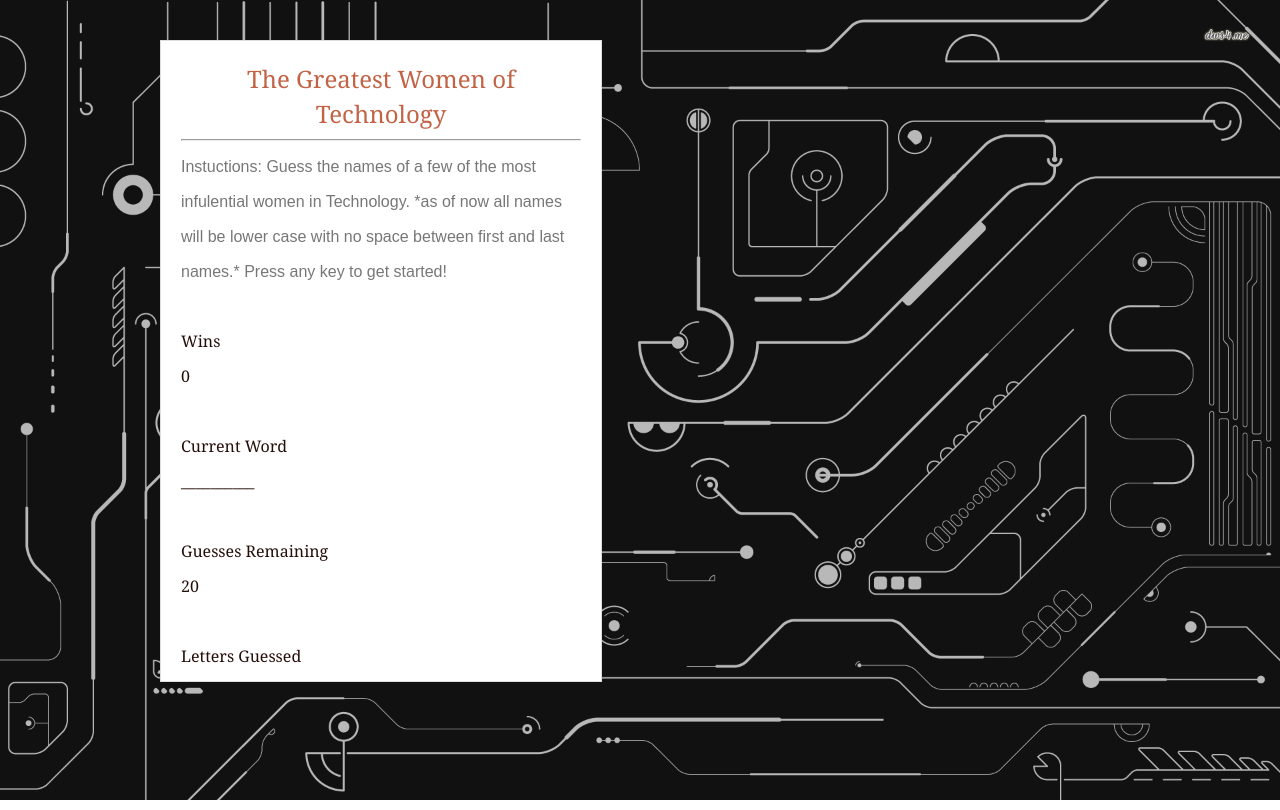
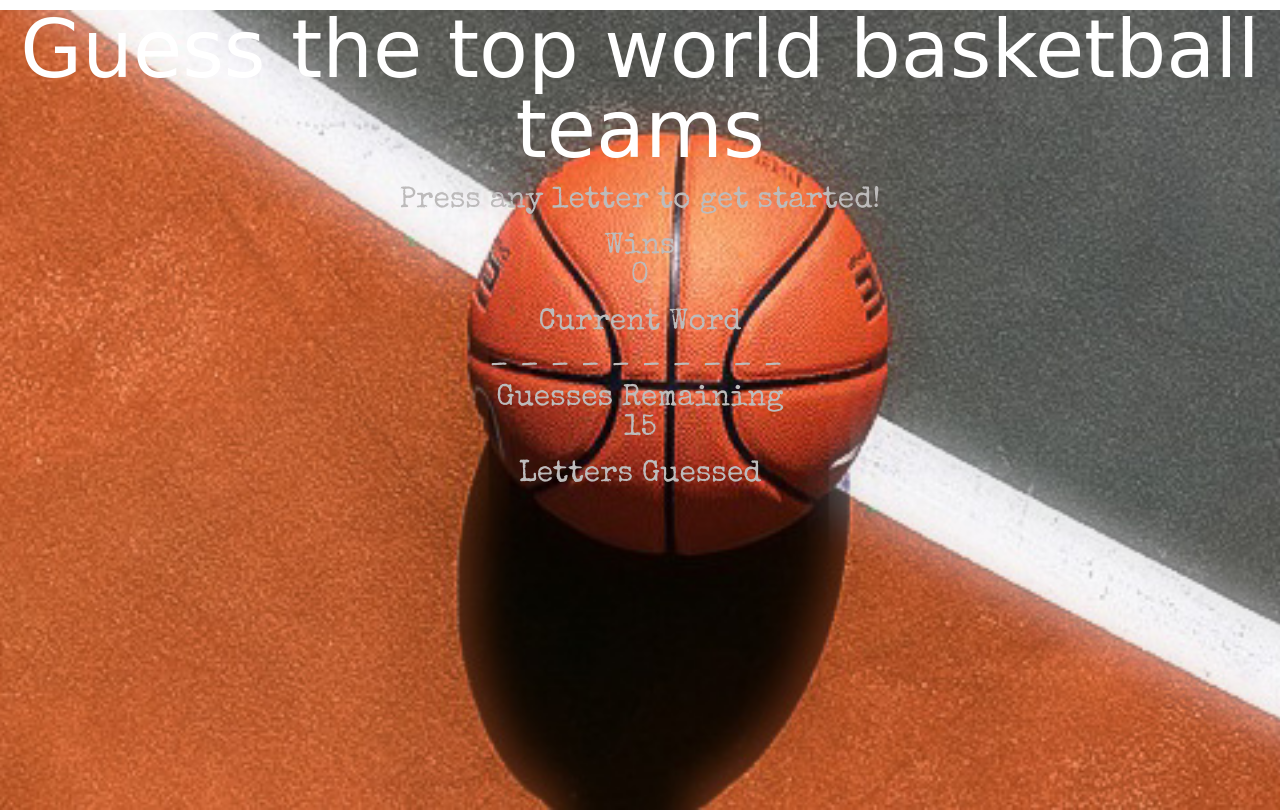
Before and after one commit to umbachg/Word-Guess-Game, a plain HTML site: page index.html in a window 1280 px wide. Drawn offline with nearby package versions, Linux system fonts and the light colour scheme; a web font is replaced by a local one.

Commit message:
it works. but i want to be able to do more with the layout and aesthetics, so im going to study up on that and come back to it.

```diff
--- a/assets/css/css.css
+++ b/assets/css/css.css
@@ -1,40 +1,42 @@
-body {
-	font-family: 'Arial', Helvetica, sans-serif;
-	color: #777777;
-	background-image: url('../images/background_image.png');
+body, html {
+	height: 100%;
+  }
+
+  .bg {
+	background-image: url("../images/Basketball_edited2.jpg");
+	height: 100%;
+	background-position: center;
+	background-repeat: no-repeat;
 	background-size: cover;
-	margin: 0;
-	padding: 0;
-}
+  }
 
 h1 {
-	font-family: 'Georgia', 'Times New Roman', Times, serif;
-	font-size: 24px;
-	color: #c26346;
-	text-align: center;
+    color: #ffffff;
+    text-align: center;
+    font-family: 'Bungee Inline', cursive;
+    font-size: 80px;
+    margin-top: 10px;
 }
 
 h4 {
-	font-family: 'Georgia', 'Times New Roman', Times, serif;
-	color: #250e07;
+    color: #bdbbbb;
+    text-align: center;
+    font-family: 'Special Elite', cursive;
+    font-size: 30px;
+}
+
+p {
+    color: #bdbbbb;
+    text-align: center;
+    font-family: 'Special Elite', cursive;
+    font-size: 30px;
 }
 
 .container {
-	width: 960px;
-	min-height: 100%;
-	margin: 0 auto;
+    text-align: center;
+    margin: 0 auto;
 }
 
-#main {
-	background-color: #ffffff;
-	/* opacity: 0.75; */
-    width: 400px;
-    height: 600px;
-    padding: 20px;
-    margin: auto;
-    margin: 40px 0px;
-    border-style: solid;
-    border-width: 1px;
-	border-color: #dddddd;
-	line-height: 35px;
+#currentWord {
+    letter-spacing: 10px;
 }
--- a/assets/javascript/game.js
+++ b/assets/javascript/game.js
@@ -1,70 +1,61 @@
-    var possibleWords = ["gracehopper", "maryallenwilkes", "adelegoldberg",
-    "joanball", "karensparckjones", "elizabethfeinler", "carolshaw", "susankare",
-    "donnadubinsky", "megansmith", "victoriaalonso", "angelicaross",
-    "annieeasley", "adalovelace"]
 
+var possibleWords = ["America", "Spain", "France", "Lithuania", "Argentina", "Russia", "PuertoRico", "Turkey", "Brazil", "Australia"];
 
-    const maxGuess = 20;
+var maxGuess = 15;
 var pauseGame = false;
-
 var guessedLetters = [];
 var guessingWord = [];
 var wordToMatch;
 var numGuess;
 var wins = 0;
-
+// i dont know why but it will not let me use the normal way of attaching a file. im going to try again in the morning.
+var lose = new Audio("C:\Users\panth\Desktop\HOMEWORK\HW4\Word-Guess-Game\assets\sounds\front-desk-bells-daniel_simon (1).mp3");
+var win = new Audio("C:\Users\panth\Desktop\HOMEWORK\HW4\Word-Guess-Game\assets\sounds\foghorn-daniel_simon.mp3");
 resetGame();
 
-
-        document.onkeypress = function(event) {
+document.onkeypress = function (event) {
 
     if (isAlpha(event.key) && !pauseGame) {
         checkForLetter(event.key.toUpperCase());
     }
 }
 
-
 function checkForLetter(letter) {
     var foundLetter = false;
 
-            for (var i=0, j= wordToMatch.length; i<j; i++) {
+    for (var i = 0, j = wordToMatch.length; i < j; i++) {
         if (letter === wordToMatch[i]) {
             guessingWord[i] = letter;
             foundLetter = true;
-                    correctSound.play();
+
 
             if (guessingWord.join("") === wordToMatch) {
-
+                win.play();
                 wins++;
                 pauseGame = true;
                 updateDisplay();
-                        setTimeout(resetGame,5000);
+                setTimeout(resetGame, 3000);
             }
         }
     }
 
-            // if (!foundLetter) {
-            //     incorrectSound.play();
+    if (!foundLetter) {
 
-            //     if (!guessedLetters.includes(letter)) {
-
-            //         guessedLetters.push(letter);
-
-            //         numGuess--;
-            //     }
-            //     if (numGuess === 0) {
-
-            //         guessingWord = wordToMatch.split();
-            //         pauseGame = true;
-            //         setTimeout(resetGame, 5000);
-            //     }
-            // }
-
+        if (!guessedLetters.includes(letter)) {
+            guessedLetters.push(letter);
+            numGuess--;
+        }
+        if (numGuess === 0) {
+            lose.play();
+            guessingWord = wordToMatch.split();
+            pauseGame = true;
+            setTimeout(resetGame, 3000);
+        }
+    }
     updateDisplay();
-
 }
 
-        function isAlpha (ch){
+function isAlpha(ch) {
     return /^[A-Z]$/i.test(ch);
 }
 
@@ -72,16 +63,14 @@
     numGuess = maxGuess;
     pauseGame = false;
 
-
     wordToMatch = possibleWords[Math.floor(Math.random() * possibleWords.length)].toUpperCase();
     console.log(wordToMatch);
-
 
     guessedLetters = [];
     guessingWord = [];
 
 
-            for (var i=0, j=wordToMatch.length; i < j; i++){
+    for (var i = 0, j = wordToMatch.length; i < j; i++) {
 
         if (wordToMatch[i] === " ") {
             guessingWord.push(" ");
@@ -89,13 +78,12 @@
             guessingWord.push("_");
         }
     }
-
     updateDisplay();
 }
 
-        function updateDisplay () {
+function updateDisplay() {
     document.getElementById("totalWins").innerHTML = wins;
     document.getElementById("currentWord").innerHTML = guessingWord.join("");
     document.getElementById("remainingGuesses").innerHTML = numGuess;
-            document.getElementById("guessedLetters").innerHTML =  guessedLetters.join(" ");
+    document.getElementById("guessedLetters").innerHTML = guessedLetters.join(" ");
 }
--- a/index.html
+++ b/index.html
@@ -8,41 +8,32 @@
     <title>Word Guess Game</title>
     <link href="./assets/css/reset.css" rel="stylesheet" type="text/css">
     <link href="./assets/css/css.css" rel="stylesheet" type="text/css">
+    <link
+        href="https://fonts.googleapis.com/css?family=BenchNine|Black+Ops+One|Bungee+Inline|Knewave|Monoton|Notable|Permanent+Marker|Prata|Rock+Salt|Special+Elite&display=swap"
+        rel="stylesheet">
 </head>
 
 <body>
-    <div class="container">
-        <section id="main">
-            <h1>The Greatest Women of Technology</h1>
-            <hr />
-
-            <p> Instuctions: Guess the names of a few of the most
-                infulential women in Technology. *as of now all names
-                will be lower case with no space between first and last names.*
-                Press any key to get started!
-            </p>
+    <div class="bg">
+        <div class="container">
+            <h1>Guess the top world basketball teams</h1>
             <br>
-
+            <p>Press any letter to get started!</p>
+            <br>
             <h4>Wins</h4>
             <h4 id="totalWins">Wins</h4>
             <br>
-
             <h4>Current Word</h4>
             <h4 id="currentWord">Current Word</h4>
             <br>
-
             <h4>Guesses Remaining</h4>
             <h4 id="remainingGuesses">Guesses Remaining</h4>
             <br>
-
             <h4>Letters Guessed</h4>
             <br>
-
             <h4 id="guessedLetters">Letters Guessed</h4>
-
-        </section>
+        </div>
     </div>
-
     <script src="./assets/javascript/game.js"></script>
 </body>
 
```
Also changed, not shown: assets/images/Basketball.jpg (added), assets/images/Basketball_edited.jpg (added), assets/images/Basketball_edited2.jpg (added), assets/images/image_anime.jpg (deleted), assets/images/image_tech_woman_edited.jpg (added), 2 other files. Lines whose indentation alone changed are shown as unchanged.
